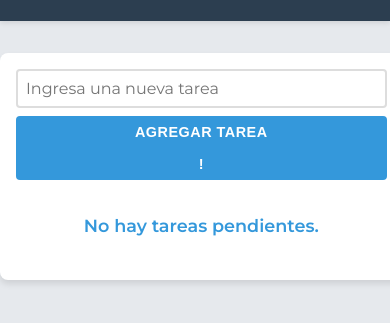
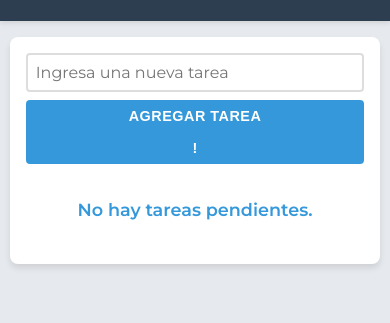
Before and after one commit to bernixtersuper/TaskMaster, a plain HTML site: page index.html in a window 390 px wide. Shown: the part 91-414 px from the top of the page. Drawn offline with Linux system fonts and the light colour scheme.

Commit message:
arreglado el overflow del container
fixed the container overflow

```diff
--- a/style.css
+++ b/style.css
@@ -44,6 +44,8 @@ h1 {
     padding: 2rem;
     border-radius: 8px;
     box-shadow: 0 4px 6px rgba(0, 0, 0, 0.1);
+    overflow-x: hidden; /* Add this line to prevent horizontal overflow */
+    box-sizing: border-box; /* Add this line to include padding in the width calculation */
 }
 
 .task-input {
@@ -333,6 +335,7 @@ h1 {
     .container {
         width: 95%;
         padding: 1rem;
+        margin: 1rem auto; /* Reduce top and bottom margin for smaller screens */
     }
 
     #taskList li {
```
